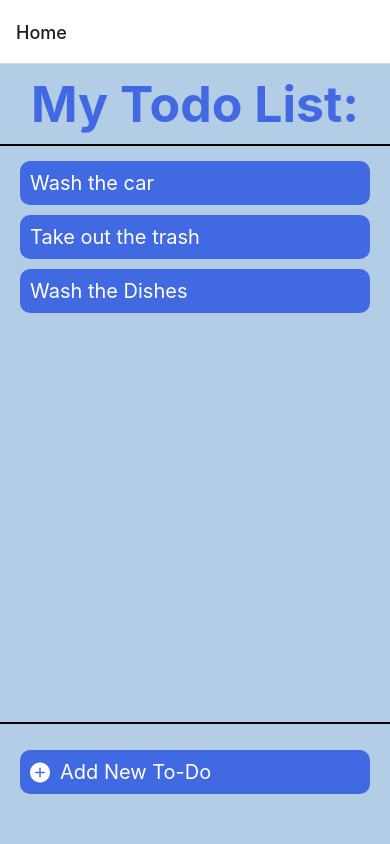
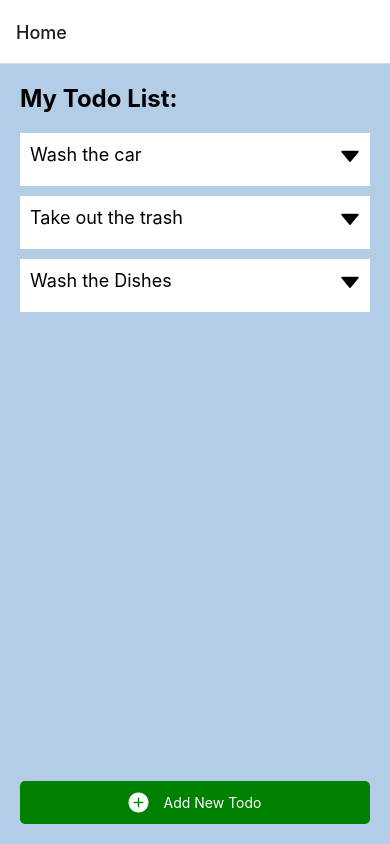
Before and after one commit to Ados43/MobAppDev-ToDo, a React Native app: screen /Home in a window 390 px wide. Built offline with nearby package versions, Linux system fonts and the light colour scheme.

Commit message:
Nearly finished assessment 1
Few UI changes needed, but foundation working

```diff
--- a/App.js
+++ b/App.js
@@ -1,12 +1,17 @@
-import React from 'react';
+import React, {useEffect } from 'react';
 import { NavigationContainer } from '@react-navigation/native';
 import { createStackNavigator } from '@react-navigation/stack';
 import HomeScreen from './screens/HomeScreen';
 import AddTodoScreen from './screens/AddTodoScreen';
+import AsyncStorage from '@react-native-async-storage/async-storage';
 
 const Stack = createStackNavigator();
 
 export default function App() {
+  useEffect(() => {
+    AsyncStorage.clear();
+  }, []);
+
   return (
     <NavigationContainer>
       <Stack.Navigator initialRouteName="Home">
--- a/screens/AddTodoScreen.js
+++ b/screens/AddTodoScreen.js
@@ -1,39 +1,97 @@
-import React from 'react';
+import React, { useState, useEffect } from 'react';
 import { View, Text, TextInput, TouchableOpacity, StyleSheet } from 'react-native';
+import Modal from 'react-native-modal'
 import { AntDesign } from '@expo/vector-icons';
+import AsyncStorage from '@react-native-async-storage/async-storage';
+import { route } from '@react-navigation/native';
 
-export default function AddTodoScreen({ navigation }) {
-  return (
+
+export default function AddTodoScreen({ navigation, route }) {
+    const [title, setTitle] = useState('');
+    const [description, setDescription] = useState('');
+    const [isSuccessModalVisible, setIsSuccessModalVisible] = useState(false);
+    const [isErrorModalVisible, setIsErrorModalVisible] = useState(false);
+
+    //
+    const { addTodo } = route.params;
+    //
+
+    const handleSave = () => {
+        if (title.trim() === '' || description.trim() === '') {
+            setIsErrorModalVisible(true);
+            return;
+        }
+
+        const newTodo = {
+            title: title.trim(),
+            description: description.trim(),
+        };
+
+        console.log('New Todo:', newTodo);
+
+        setTitle('');
+        setDescription('');
+
+        // navigation.navigate('Home', { newTodo });
+        addTodo(title, description)
+        //
+        setIsSuccessModalVisible(true);
+    };
+
+    return (
     <View style={styles.container}>
       <Text style={styles.headerText}>Add New Todo</Text>
       <TextInput
         style={styles.input}
         placeholder="Title"
+        value={title}
+        onChangeText={setTitle}
       />
       <TextInput
         style={[styles.input, { height: 100 }]}
         placeholder="Description"
         multiline
+        value={description}
+        onChangeText={setDescription}
       />
       <View style={styles.buttonsContainer}>
         <TouchableOpacity
           style={[styles.button, { backgroundColor: 'red' }]}
           onPress={() => navigation.goBack()}
         >
-          <AntDesign name="closecircle" size={20} color="white" />
-          <Text style={styles.buttonText}>Cancel</Text>
+          <AntDesign name="arrowleft" size={20} color="white" />
+          <Text style={styles.buttonText}>Back</Text>
         </TouchableOpacity>
+
         <TouchableOpacity
           style={[styles.button, { backgroundColor: 'green' }]}
-          onPress={() => {} /* Implement Save functionality here */}
+          onPress={handleSave}
         >
           <AntDesign name="checkcircle" size={20} color="white" />
           <Text style={styles.buttonText}>Save</Text>
         </TouchableOpacity>
       </View>
+
+      <Modal isVisible={isSuccessModalVisible}>
+        <View style={styles.modalContent}>
+          <Text>Todo Added Successfully</Text>
+          <TouchableOpacity onPress={() => setIsSuccessModalVisible(false)}>
+            <Text style={styles.modalButton}>OK</Text>
+          </TouchableOpacity>
+        </View>
+      </Modal>
+
+      <Modal isVisible={isErrorModalVisible}>
+        <View style={styles.modalContent}>
+          <Text>Please fill in both Title and Description fields.</Text>
+          <TouchableOpacity onPress={() => setIsErrorModalVisible(false)}>
+            <Text style={styles.modalButton}>OK</Text>
+          </TouchableOpacity>
+        </View>
+      </Modal>
     </View>
   );
-}
+};
 
 const styles = StyleSheet.create({
   container: {
@@ -71,4 +129,16 @@ const styles = StyleSheet.create({
     color: 'white',
     marginLeft: 5,
   },
+
+  modalContent: {
+    backgroundColor: 'white',
+    padding: 20,
+    borderRadius: 10,
+    alignItems: 'center',
+  },
+
+  modalButton: {
+    marginTop: 20,
+    color: 'blue',
+  },
 });
--- a/screens/HomeScreen.js
+++ b/screens/HomeScreen.js
@@ -1,105 +1,193 @@
-import React from 'react';
-import { View, Text, TouchableOpacity, StyleSheet, StatusBar } from 'react-native';
+import React, { useState, useEffect } from 'react';
+import { View, Text, TouchableOpacity, StyleSheet, FlatList, TextInput } from 'react-native';
 import { AntDesign } from '@expo/vector-icons';
+import AsyncStorage from '@react-native-async-storage/async-storage';
+import { useRoute } from '@react-navigation/native';
 
 export default function HomeScreen({ navigation }) {
+  const route = useRoute();
+  const { newTodo } = route.params ?? { newTodo: null };
+  const [todos, setTodos] = useState([]);
+//
+  const addTodo = (title, description) => {
+    console.log(title, description)
+    setTodos(prevTodos => [...prevTodos, {title, description}]);
+  }
+//
+  useEffect(() => {
+  const fetchTodos = async () => {
+    try {
+      const savedTodos = await AsyncStorage.getItem('todos');
+      if (savedTodos !== null) {
+        setTodos(JSON.parse(savedTodos));
+      } else {
+        setDefaultTodos();
+      }
+    } catch (error) {
+      console.error('Error fetching todos:', error);
+    }
+  };
+
+  fetchTodos();
+}, []);
+
+  useEffect(() => {
+    if (newTodo) {
+        setTodos(prevTodos => [...prevTodos, newTodo]);
+    }
+}, [newTodo]);
+
+  const setDefaultTodos = () => {
+    setTodos([
+      { id: 1, title: 'Wash the car', description: 'Wash the car in the evening.', completed: false, expanded: false },
+      { id: 2, title: 'Take out the trash', description: 'Take out the trash before 8 PM.', completed: false, expanded: false },
+      { id: 3, title: 'Wash the Dishes', description: 'Wash the dishes after dinner.', completed: false, expanded: false }
+    ]);
+  };
+
+
+  const toggleTodoExpansion = (id) => {
+    setTodos((prevTodos) =>
+      prevTodos.map((todo) =>
+        todo.id === id ? { ...todo, expanded: !todo.expanded } : todo
+      )
+    );
+  };
+
+  const markTodoAsFinished = (id) => {
+    setTodos((prevTodos) =>
+      prevTodos.map((todo) =>
+        todo.id === id ? { ...todo, finished: true } : todo
+      )
+    );
+  };
+
+  const deleteTodo = (id) => {
+    setTodos((prevTodos) =>
+      prevTodos.filter((todo) => todo.id !== id)
+    );
+  };
+
+  const isTodoExpanded = (id) => {
+    const todo = todos.find((item) => item.id === id);
+    return todo ? todo.expanded : false;
+  };
+
+  const renderTodoItem = ({ item }) => (
+    <View style={{ backgroundColor: item.finished ? '#e0e0e0' : '#fff', padding: 10, marginBottom: 10 }}>
+      <TouchableOpacity
+        style={styles.todoItem}
+        onPress={() => toggleTodoExpansion(item.id)}
+      >
+        <View style={{ flexDirection: 'row', justifyContent: 'space-between', alignItems: 'center', flex: 1 }}>
+          <View style={{ flexDirection: 'row', alignItems: 'center' }}>
+            <Text style={[styles.todoTitle, { textDecorationLine: item.finished ? 'line-through' : 'none' }]}>
+              {item.title}
+            </Text>
+            {item.finished && (
+              <AntDesign name="checkcircle" size={20} color="green" style={{ marginLeft: 5 }} />
+            )}
+          </View>
+          <TouchableOpacity onPress={() => toggleTodoExpansion(item.id)}>
+            <AntDesign name={isTodoExpanded(item.id) ? "caretup" : "caretdown"} size={20} color="black" />
+          </TouchableOpacity>
+        </View>
+        {isTodoExpanded(item.id) && (
+          <View style={{ flexDirection: 'row', alignItems: 'center', marginTop: 10 }}>
+            <Text style={styles.todoDescription}>{item.description}</Text>
+            <View style={styles.controlPanel}>
+              {!item.finished && (
+                <TouchableOpacity style={[styles.controlButton, { marginRight: 10 }]} onPress={() => markTodoAsFinished(item.id)}>
+                  <AntDesign name="checkcircle" size={20} color="green" />
+                </TouchableOpacity>
+              )}
+              <TouchableOpacity style={styles.controlButton} onPress={() => deleteTodo(item.id)}>
+                <AntDesign name="delete" size={20} color="red" />
+              </TouchableOpacity>
+            </View>
+          </View>
+        )}
+      </TouchableOpacity>
+    </View>
+  );
+
   return (
     <View style={styles.container}>
-      {/* <StatusBar style="light-content" /> */}
       <Text style={styles.headerText}>My Todo List:</Text>
 
-      <View style={styles.lineTop}/>
+      <FlatList
+        data={todos}
+        renderItem={renderTodoItem}
+        keyExtractor={(item, index) => item.id?.toString() ?? index.toString()}
+      />
 
-      {/* ToDo Items  */}
-      <View style={styles.todoContainer}>
-        <View style={styles.todoRow}>
-          <Text style={styles.todoText}>Wash the car</Text>
-        </View>
-        <View style={styles.todoRow}>
-          <Text style={styles.todoText}>Take out the trash</Text>
-        </View>
-        <View style={styles.todoRow}>
-          <Text style={styles.todoText}>Wash the Dishes</Text>
-        </View>
-      </View>
-
-       {/* Bottom Line */}
-       <View style={styles.lineBottom} />
-
-      {/* Add New Button */}
-      <View style={styles.addNew}>
-        <TouchableOpacity
-          style={styles.addButton}
-          onPress={() => navigation.navigate('AddTodo')}
-        >
-          <AntDesign name="pluscircle" size={20} color="white" style={{ marginRight: 10 }} />
-          <Text style={styles.buttonText}>Add New To-Do</Text>
-        </TouchableOpacity>
-      </View>
+      <TouchableOpacity
+        style={[styles.button, { backgroundColor: 'green' }]}
+        //
+        onPress={() => navigation.navigate('AddTodo', { addTodo })}
+        //
+      >
+        <AntDesign name="pluscircle" size={20} color="white" style={{ marginRight: 10 }} />
+        <Text style={styles.buttonText}>Add New Todo</Text>
+      </TouchableOpacity>
     </View>
   );
 }
-
 
 const styles = StyleSheet.create({
   container: {
     flex: 1,
     backgroundColor: '#b3cde6',
-    justifyContent: 'center',
-    alignItems: 'center',
+    padding: 20,
   },
   headerText: {
-    fontSize: 50,
+    fontSize: 24,
     fontWeight: 'bold',
-    color: 'royalblue',
-    margin: 10,
+    marginBottom: 20,
   },
-  lineTop: {
-    width: '100%',
-    height: 2,
-    backgroundColor: 'black',
-    marginBottom: 15,
-  },
-  todoContainer: {
-    flex: 1,
-    width: '100%',
-    paddingHorizontal: 20,
-  },
-  todoRow: {
+  todoItem: {
     flexDirection: 'row',
     alignItems: 'center',
-    backgroundColor: 'royalblue',
-    borderRadius: 10,
     marginBottom: 10,
   },
-  todoText: {
+  todoTitle: {
+    fontSize: 18,
+    marginRight: 10,
+  },
+  todoDetails: {
+    marginLeft: 30,
+  },
+  todoDescription: {
+    fontStyle: 'italic',
+    color: 'gray',
+    marginLeft: 10,
+  },
+  controlPanel: {
+    flexDirection: 'row',
+    justifyContent: 'space-between',
+    marginTop: 10,
+    marginBottom: 10,
+    marginLeft: 10,
+  },
+  addTodoContainer: {
+    marginTop: 20,
+  },
+  input: {
+    backgroundColor: 'white',
     padding: 10,
-    fontSize: 20,
-    color: 'white',
+    marginBottom: 10,
+    borderRadius: 5,
   },
-  lineBottom: {
-    width: '100%',
-    height: 2,
-    backgroundColor: 'black',
-    marginBottom: 120,
-  },
-  addNew: {
-    position: 'absolute',
-    bottom: 50,
-    left: 0,
-    right: 0,
-    marginHorizontal: 20,
-  },
-  addButton: {
+  button: {
     flexDirection: 'row',
     alignItems: 'center',
+    justifyContent: 'center',
     backgroundColor: 'royalblue',
-    borderRadius: 10,
+    borderRadius: 5,
     padding: 10,
   },
   buttonText: {
     color: 'white',
-    fontSize: 20,
-    marginRight: 10,
+    marginLeft: 5,
   },
 });
```
